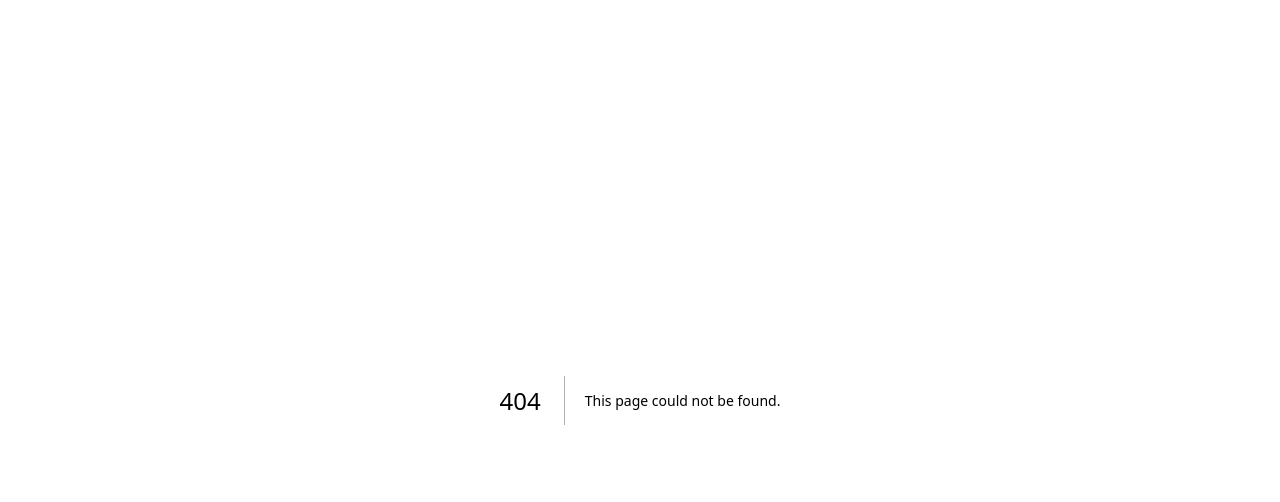
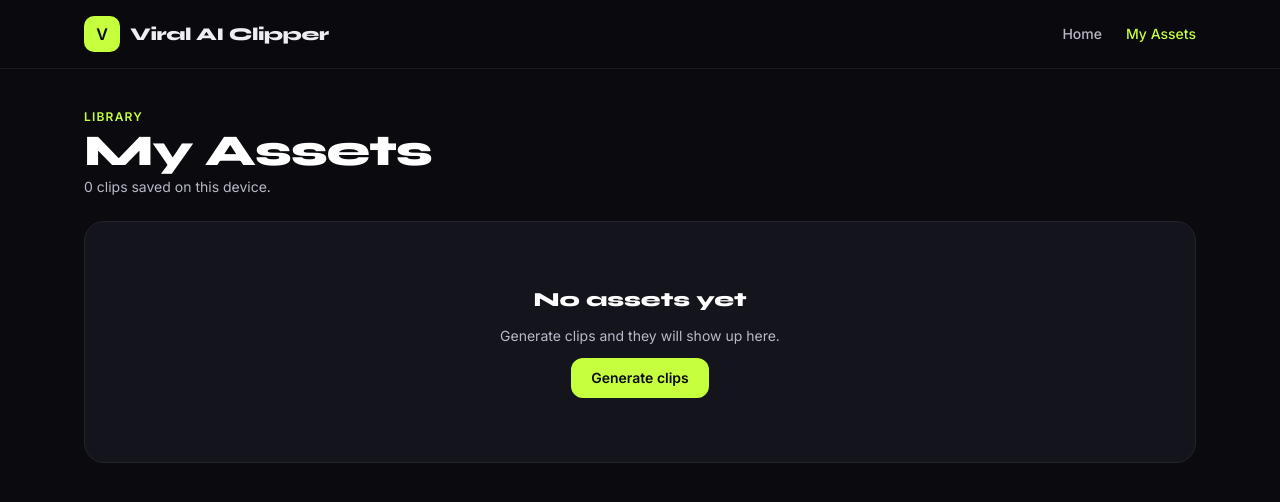
Before and after one commit to senorcoughlin/viral-ai-clipper, a Next.js app: page /assets in a window 1280 px wide. Before the commit this address had no page. Shown: the top 502 px of the page. Built offline with nearby package versions, Linux system fonts and the light colour scheme.

Commit message:
Dedicated small-clip assets page

```diff
--- /dev/null
+++ b/app/assets/page.jsx
@@ -0,0 +1,57 @@
+'use client';
+
+import { useEffect, useState } from 'react';
+import ClipPlayer from '../../components/ClipPlayer';
+
+export default function AssetsPage() {
+  const [assets, setAssets] = useState([]);
+
+  useEffect(() => {
+    try {
+      const raw = JSON.parse(localStorage.getItem('viral_clipper_history') || '[]');
+      const flat = raw.flatMap(h => (h.clips || []).map(c => ({ ...c, sourceUrl: h.url, createdAt: h.id })));
+      setAssets(flat);
+    } catch {
+      setAssets([]);
+    }
+  }, []);
+
+  return (
+    <main className="min-h-screen bg-ink text-fg">
+      <header className="sticky top-0 z-20 border-b border-line/60 bg-ink/70 backdrop-blur-md">
+        <div className="mx-auto flex h-[68px] max-w-6xl items-center justify-between px-5">
+          <a href="/" className="flex items-center gap-2.5 text-fg no-underline">
+            <span className="grid h-9 w-9 place-items-center rounded-[10px] bg-lime text-ink font-extrabold">V</span>
+            <span className="font-display text-lg font-extrabold tracking-tight">Viral AI Clipper</span>
+          </a>
+          <nav className="flex gap-6 text-sm font-medium text-soft">
+            <a href="/" className="hover:text-fg">Home</a>
+            <a href="/assets" className="text-lime">My Assets</a>
+          </nav>
+        </div>
+      </header>
+
+      <section className="mx-auto flex max-w-6xl flex-col gap-6 px-5 py-10">
+        <div className="flex flex-col gap-2">
+          <span className="eyebrow">Library</span>
+          <h1 className="font-display text-3xl font-extrabold tracking-tight text-white md:text-[44px]">My Assets</h1>
+          <p className="text-sm text-soft">{assets.length} clip{assets.length === 1 ? '' : 's'} saved on this device.</p>
+        </div>
+
+        {assets.length === 0 ? (
+          <div className="card flex flex-col items-center gap-3 px-6 py-16 text-center">
+            <h2 className="font-display text-xl font-extrabold text-white">No assets yet</h2>
+            <p className="text-sm text-soft">Generate clips and they will show up here.</p>
+            <a href="/" className="btn-lime h-10 px-5 text-sm">Generate clips</a>
+          </div>
+        ) : (
+          <div className="grid grid-cols-2 gap-3 sm:grid-cols-3 md:grid-cols-4 lg:grid-cols-5">
+            {assets.map((c, i) => (
+              <ClipPlayer key={`asset-${c.id || i}-${c.createdAt}`} clip={c} compact />
+            ))}
+          </div>
+        )}
+      </section>
+    </main>
+  );
+}
--- a/app/page.jsx
+++ b/app/page.jsx
@@ -217,7 +217,7 @@ function HomeInner() {
           <nav className="hidden gap-7 text-sm font-medium text-soft md:flex">
             <a href="#how" className="hover:text-fg">How it works</a>
             <a href="#clips" className="hover:text-fg">Your clips</a>
-            <a href="#assets" className="hover:text-fg">My Assets</a>
+            <a href="/assets" className="hover:text-fg">My Assets</a>
             <a href="#pricing" className="hover:text-fg">Pricing</a>
           </nav>
           <div className="flex items-center gap-2.5">
@@ -468,28 +468,17 @@ function HomeInner() {
                 </div>
                 <button onClick={() => setClips([])} className="btn-ghost h-10 px-4 text-sm">Clear</button>
               </div>
-              <div className="grid gap-5 sm:grid-cols-2 lg:grid-cols-3">
-                {clips.map((c, i) => <ClipPlayer key={`${c.id}-${i}`} clip={c} />)}
+              <div className="grid grid-cols-2 gap-3 sm:grid-cols-3 md:grid-cols-4 lg:grid-cols-5">
+                {clips.map((c, i) => <ClipPlayer key={`${c.id}-${i}`} clip={c} compact />)}
               </div>
             </>
           )}
 
-          {/* MY ASSETS */}
           {myAssets.length > 0 && (
-            <section id="assets" className="flex flex-col gap-6 border-t border-line pt-12">
-              <div className="flex flex-wrap items-end justify-between gap-4">
-                <div className="flex flex-col gap-2">
-                  <span className="eyebrow">Library</span>
-                  <h2 className="font-display text-3xl font-extrabold leading-tight tracking-tight text-white md:text-[44px]">My Assets</h2>
-                  <p className="text-sm text-soft">{myAssets.length} clip{myAssets.length === 1 ? '' : 's'} saved on this device.</p>
-                </div>
-              </div>
-              <div className="grid gap-5 sm:grid-cols-2 lg:grid-cols-3">
-                {myAssets.map((c, i) => (
-                  <ClipPlayer key={`asset-${c.id || i}-${c.createdAt}`} clip={c} />
-                ))}
-              </div>
-            </section>
+            <a href="/assets" className="flex items-center justify-between rounded-input border border-line bg-surface px-4 py-3 text-sm hover:border-lime">
+              <span className="font-semibold text-white">View all {myAssets.length} assets</span>
+              <span className="text-lime">Open library →</span>
+            </a>
           )}
 
           {history.length > 0 && (
--- a/components/ClipPlayer.jsx
+++ b/components/ClipPlayer.jsx
@@ -36,7 +36,7 @@ const Icon = {
   play: <svg width="28" height="28" viewBox="0 0 24 24" fill="currentColor" aria-hidden><path d="M8 5v14l11-7z" /></svg>,
 };
 
-export default function ClipPlayer({ clip }) {
+export default function ClipPlayer({ clip, compact = false }) {
   const [copied, setCopied] = useState('');
   const [isEditing, setIsEditing] = useState(false);
   const [isPlaying, setIsPlaying] = useState(false);
@@ -93,9 +93,9 @@ export default function ClipPlayer({ clip }) {
   const pacePct = Math.max(60, score - 5);
 
   return (
-    <article className="group card flex flex-col overflow-hidden transition hover:-translate-y-1 hover:border-lime animate-fadeup">
+    <article className={`group card flex flex-col overflow-hidden transition hover:-translate-y-1 hover:border-lime animate-fadeup ${compact ? 'max-w-[180px]' : ''}`}>
       {/* Preview / Player */}
-      <div className={`relative ${ASPECT[clip.format] || ASPECT.shorts_9_16} border-b border-line bg-black`}>
+      <div className={`relative ${compact ? 'aspect-[9/14]' : (ASPECT[clip.format] || ASPECT.shorts_9_16)} border-b border-line bg-black`}>
         <video
           ref={videoRef}
           src={videoSrc}
@@ -121,7 +121,7 @@ export default function ClipPlayer({ clip }) {
             {poster && (
               <img src={poster} alt="" className="absolute inset-0 h-full w-full object-cover opacity-90" />
             )}
-            <span className="relative grid h-16 w-16 place-items-center rounded-full bg-lime text-ink shadow-lg ring-4 ring-black/30">
+            <span className={`relative grid place-items-center rounded-full bg-lime text-ink shadow-lg ring-4 ring-black/30 ${compact ? 'h-10 w-10' : 'h-16 w-16'}`}>
               {Icon.play}
             </span>
           </button>
@@ -144,6 +144,15 @@ export default function ClipPlayer({ clip }) {
       </div>
 
       {/* Body */}
+      {compact ? (
+        <div className="flex flex-col gap-1 p-2.5">
+          <p className="line-clamp-2 text-xs font-bold text-white">{title}</p>
+          <div className="flex items-center justify-between text-[10px] text-muted">
+            <span style={{ color }}>{label}</span>
+            <span>{timestamp}</span>
+          </div>
+        </div>
+      ) : (
       <div className="flex flex-col gap-3 p-4">
         <div className="flex items-center justify-between gap-2">
           <span className="text-[11px] font-semibold uppercase tracking-[.08em]" style={{ color }}>{label}</span>
@@ -184,6 +193,7 @@ export default function ClipPlayer({ clip }) {
           </button>
         </div>
       </div>
+      )}
     </article>
   );
 }
```
